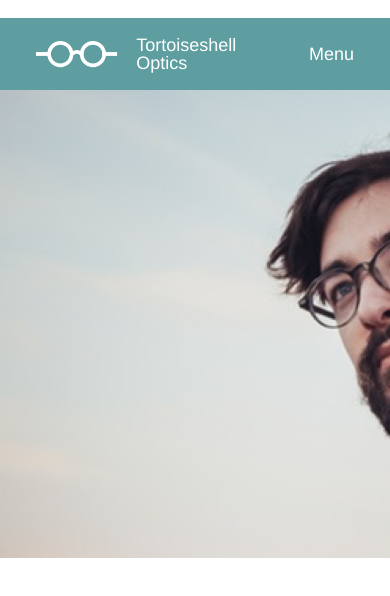
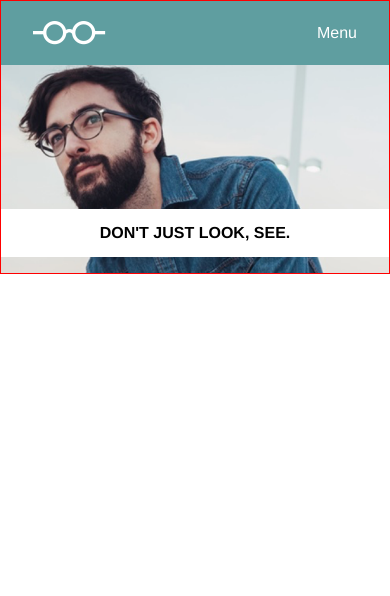
Before and after one commit to DebDebMN/TortoiseshellOptics, a plain HTML site: page index.html in a window 390 px wide. Drawn offline with Linux system fonts and the light colour scheme.

Commit message:
Completed code for tag-line in banner.

```diff
--- a/index.html
+++ b/index.html
@@ -5,15 +5,16 @@
   <title>Tortoiseshell Optics</title>
   <link rel="stylesheet" type="text/css" href="resources/css/reset.css">
   <link rel="stylesheet" type="text/css" href="resources/css/style.css">
+  <meta name="viewport" content="width=device-width, initial-scale=1.0">
 </head>
 
 <body>
-  <div class="header">
+  <header>
     <div class="container960">
       <div class="logo-nav">
         <div class="logo">
         <img src="./resources/images/logo-white.png"/>
-        <span class="Compamy Name">
+        <span class="company-name">
           <p>Tortoiseshell Optics</p>
         </span>
       </div>
@@ -30,8 +31,22 @@
         </ul>
       </nav>
     </div>
+
+  </div>  <!-- for container960 -->
+
+  <div class="tag-line-container container960">
+    <div class="tag-line">
+      <h1>DON'T JUST LOOK, SEE.</h1>
+    </div>
   </div>
-</div>
+  <div class="tag-line-small container960">
+    <div class="tag-line-smaller">
+      <h1>DON'T JUST LOOK, SEE.</h1>
+    </div>
+  </div>
+
+</header>
+
 
 </body>
 </html>
--- a/resources/css/style.css
+++ b/resources/css/style.css
@@ -1,11 +1,20 @@
-html,
+html {
+font-size: 18px;
+line height: 1.4rem;
+}
+
 body {
   font-family: Helvetica, sans-serif;
-  font-size: 18px;
   margin: 0;
   background-color: white;
-  position: relative;
-  top: 0
+
+  h1 {
+    font-size: 2rem;
+  }
+
+
+  /* position: relative;
+  /* top: 0; */
 }
 
 .container960 {     /* This sets up a "box" for everything that needs to*/
@@ -13,23 +22,24 @@ body {
   margin: 0 auto;   /* to allow smooth resizing. */
 }
 
-.header {
+header {
   height: 30rem;
   background-image: url("../images/glasses-bg.png");
   background-size: cover;
-}
+  background-position: center;
+  background-repeat: no-repeat;
+  padding-top: 1rem;}
 
 .logo-nav {
-  position: relative;
-  top: 1rem;
-  margin: 1rem 0 0 0;
+  /* position: relative;
+  top: 1rem; */
   height: 4rem;
   background-color: cadetblue;
-  display: flex;
+
+  display:flex;
   flex-direction: row;
   justify-content: space-between;
   align-items: center;
-
 }
 
 .logo {
@@ -38,6 +48,8 @@ height: 4rem;
 display: flex;
 align-items: center;
 }
+
+
 
 .logo img {
   height: 1.5rem;
@@ -65,22 +77,99 @@ li {
   padding: 1.0rem 2.0rem;
 }
 
+/**********
+  TAG-LINE
+***********
+*/
+
+header .tag-line-container {
+  display: flex;
+  justify-content: flex-end;
+}
 
 
+.tag-line {
+  margin-top: 10rem;
+  margin-right: -2rem;
 
-@media only screen and (min-width: 960px) {
+  background-color: white;
+  padding: 1.5rem 5rem;
+  line-height: 2.4;
+
+  display: flex;
+  display: inline-block;
+}
+
+.tag-line h1 {
+  font-size: 2rem;
+  font-weight: bold;
+  margin: 0 0;
+}
+
+header .tag-line-small {
+  height: 3rem;
+  margin-top: 9rem;
+  max-width: 960px;
+  background-color: white;
+
+  display:flex;
+  align-items: center;
+  justify-content: center;
+}
+
+.tag-line-smaller h1{
+  font-size: 1rem;
+  text-align: center;
+}
+
+@media only screen and (min-width: 471px) {
   .nav960 {
     display: none;
-    }
   }
+header .tag-line-small {
+    display: none;
+  }
+} /* for media >471px */
 
 
 @media only screen and (max-width: 960px) {
+
+  .logo-nav {
+    top: 0rem;
+  }
+  .company-name {
+    display: none;
+  }
+  header {
+  height: 22rem;
+  padding-top: 0rem;
+  }
+  .tag-line {
+    margin-top: 5rem;
+    margin-right: 2rem;
+    padding: 0.75rem 4rem;
+  }
+  .tag-line h1 {
+    font-size: 1.33rem;
+  }
+}  /* for media <=960px */
+
+@media only screen and (max-width: 470px) {
+
+  html {
+    font-size: 16px;
+   }
+  header {
+    height: 17rem;
+    background-position: 25%;
+    padding-top: 0rem;
+    border:thin solid red;
+    }
+  header .tag-line-container {
+    display: none;
+  }
   .nav-large {
     display: none;
   }
 
-  .logo-nav {
-    top: 0rem;
-  }
-}
+}  /* for media <=470px */
```
